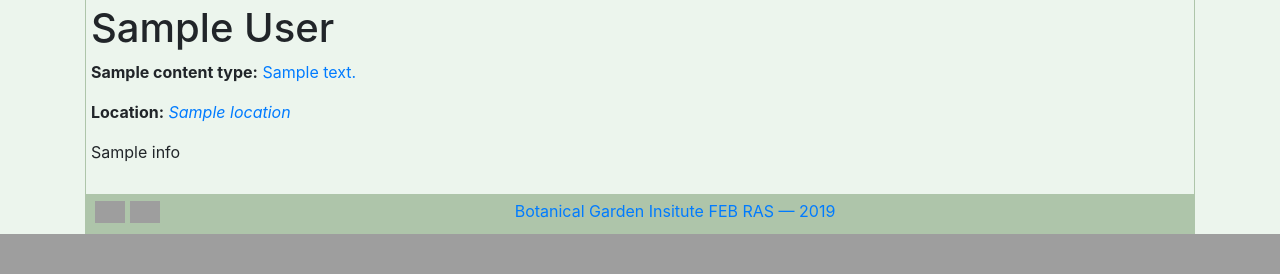
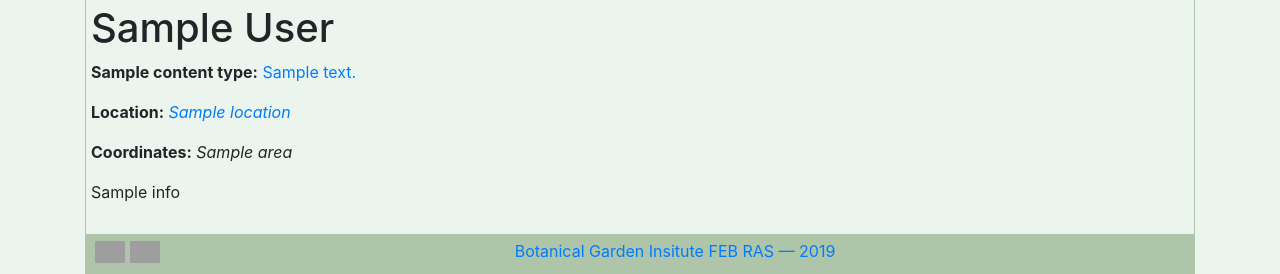
Before and after one commit to VBGI/flora-db, a Django app: template vaplants/flora/templates/occurrence_entity.html in a window 1280 px wide. Shown: the part 890-1164 px from the top of the page. Before the commit the page ends 1124 px from the top, so only its background shows below. Run offline with Django 3.2, Linux system fonts and the light colour scheme; the template is opened without the code that fills it: most values are stand-ins (such as "Sample title", 1, 10 or a date in 2020); parts of the project's set-up code (start-up, migrations or seed data) failed here and were passed over; some libraries are stand-ins or nearby versions; grey boxes are pictures that could not be loaded.

Commit message:
Add "area" field for Occurrence model

```diff
--- a/vaplants/flora/models.py
+++ b/vaplants/flora/models.py
@@ -158,6 +158,9 @@ class Link(UpdaterMixin, ForeignRelationMixin):
 class Occurrence(UpdaterMixin, ForeignRelationMixin, InfoMixin):
     name = models.CharField(max_length=300, default='')
     abbr = models.CharField(max_length=10, default='', blank=True)
+    location = models.ForeignKey(Location, default=None, blank=True,
+                                 related_name='occurrences', on_delete=models.CASCADE)
+    area = models.CharField(max_length=300, default='', blank=True)
 
     def __str__(self):
         return self.name.title()
--- a/vaplants/flora/templates/occurrence_entity.html
+++ b/vaplants/flora/templates/occurrence_entity.html
@@ -14,6 +14,10 @@
     <p><strong>Location:</strong>  <a href="{% url 'location-detail' object.location.name %}"> <em>{{ object.location }}</em> </a></p>
 {% endif %}
 
+{% if object.area %}
+    <p><strong>Coordinates:</strong>  <em>{{ object.area }}</em> </p>
+{% endif %}
+
 {{ object.info }}
 
 {% endif %}
```
Also changed, not shown: vaplants/flora/migrations/0008_auto_20220714_1333.py (added).
